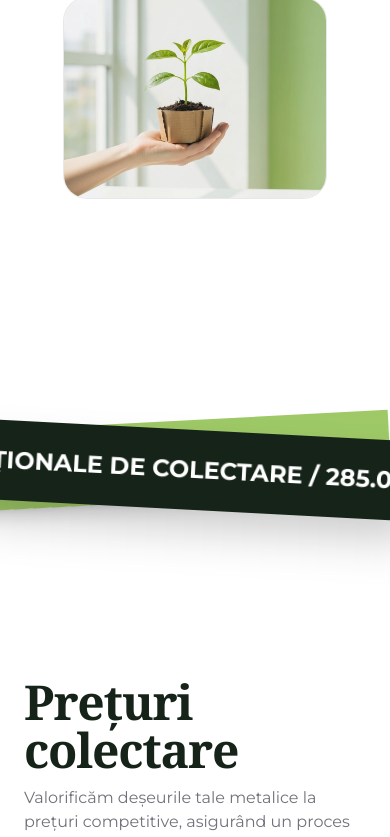
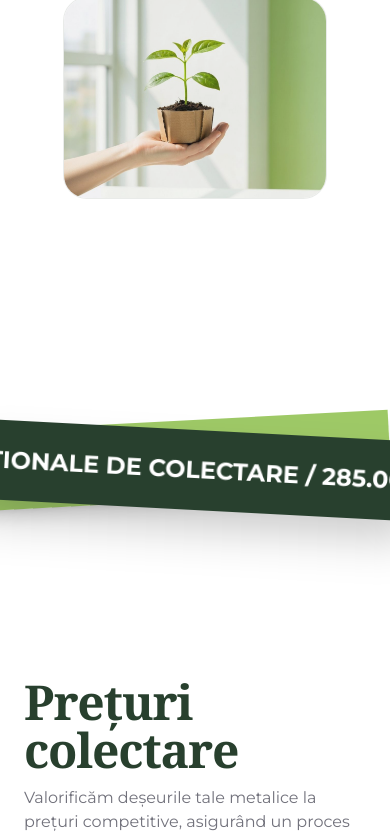
Before and after one commit to Cotet-Mihai/EcoElite, a Next.js app: page / in a window 390 px wide. Shown: the part 2438-3275 px from the top of the page. Built offline with nearby package versions, Linux system fonts and the light colour scheme.

Commit message:
feat(OurMission): lil adj

```diff
--- a/app/globals.css
+++ b/app/globals.css
@@ -50,7 +50,7 @@
 :root {
     --radius: 0.65rem;
     --background: oklch(1 0 0);
-    --foreground: oklch(0.24 0.027 152.957);
+    --foreground: oklch(0.346 0.043 151.485);
     --card: oklch(1 0 0);
     --card-foreground: oklch(0.141 0.005 285.823);
     --popover: oklch(1 0 0);
--- a/components/OurMission.tsx
+++ b/components/OurMission.tsx
@@ -40,12 +40,12 @@ export default function MissionSection() {
                             <span className="text-secondary uppercase tracking-[0.3em] font-black text-xs">
                                 Cine suntem noi
                             </span>
-                            <h2 className="font-serif text-4xl lg:text-5xl font-bold leading-tight text-secondary">
+                            <h2 className="font-serif text-4xl lg:text-5xl font-black leading-tight text-secondary">
                                 Misiunea noastră pentru viitor.
                             </h2>
                         </div>
 
-                        <p className="text-foreground text-base leading-relaxed max-w-xl font-medium">
+                        <p className="text-secondary font-bold leading-relaxed max-w-xl text-lg">
                             Nu ne limităm doar la colectarea deșeurilor. Obiectivul nostru este să transformăm
                             fiecare gram de metal într-o resursă nouă, reducând amprenta de carbon.
                         </p>
```
